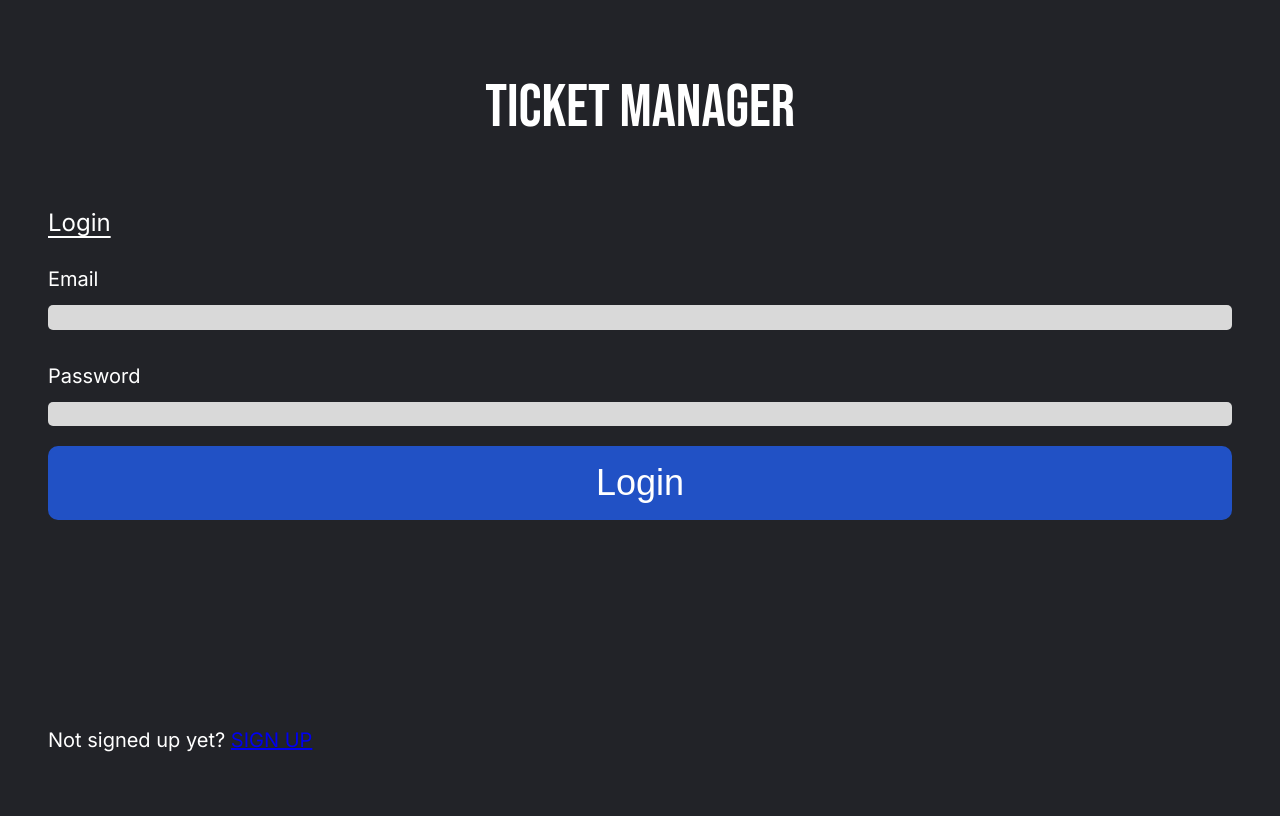
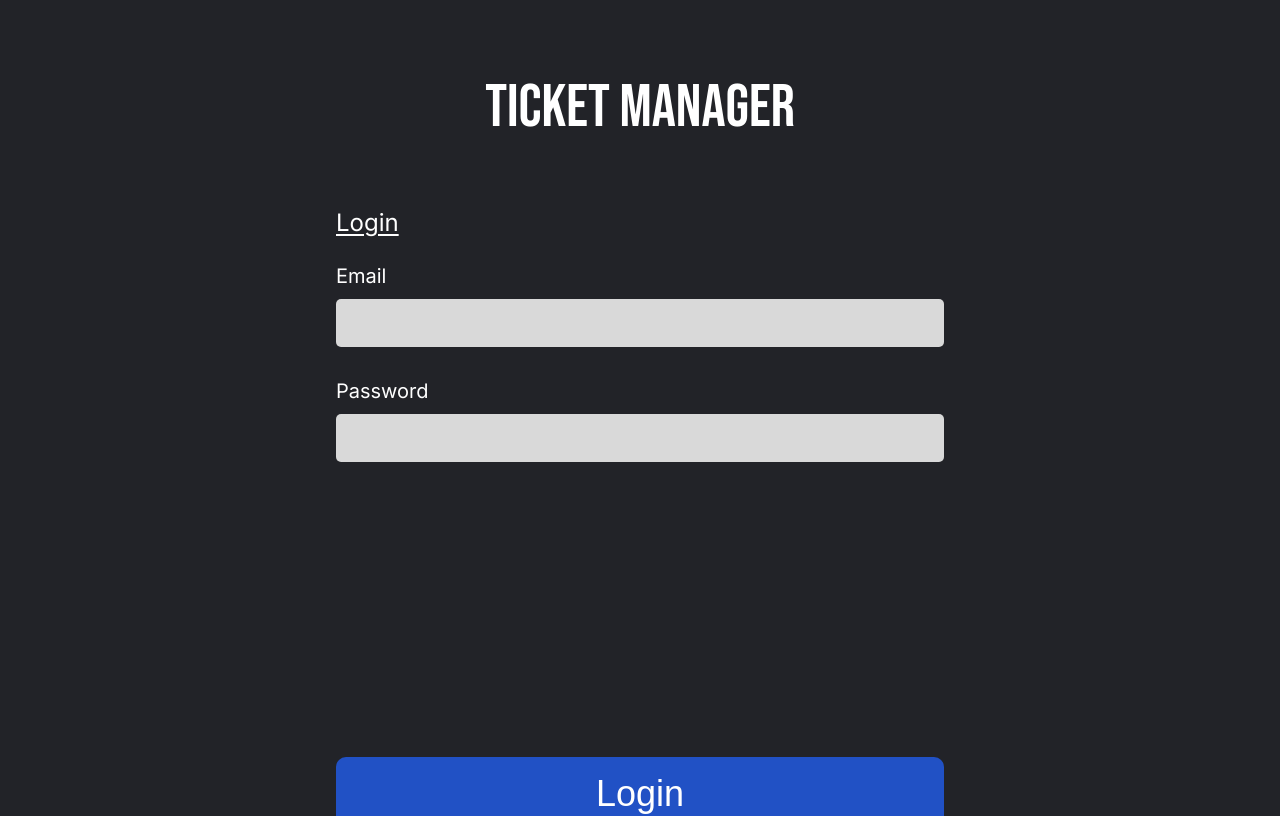
Before and after one commit to efmorales/ticketmanager-frontend, a React (Create React App) app: page /login in a window 1280 px wide. Shown: the top 816 px of the page. Built offline with nearby package versions, Linux system fonts and the light colour scheme; no server answers.

Commit message:
Added styles for login and npm start

```diff
--- a/src/components/UserSignupAndLogin.css
+++ b/src/components/UserSignupAndLogin.css
@@ -3,7 +3,6 @@
     width: 100vw;
     height: 100vh;
     color: #FFFFFF;
-    margin: 0;
 }
 
 .title {
@@ -21,18 +20,22 @@
     font-size: 1.25rem;
     background-color: #222328;
     height: 100%;
+    max-width: 44rem;
+    min-height: 1111px;
+    max-height: 1300px;
+    margin: auto;
 }
 
 .sign-up-form .sign-up-title {
     text-decoration: underline;
-    text-underline-offset: 0.2em;
+    text-underline-offset: 0.2rem;
     font-size: 1.5rem;
     margin-bottom: 1rem;
 }
 
 .sign-up-form label {
     text-align: left;
-    margin: .7em 0;
+    margin: .7rem 0;
     width: 100%;
 }
 
@@ -50,22 +53,23 @@ label span {
     border-radius: 5px;
     height: 3rem;
     width: 100%;
+    min-height: 40px;
     background-color: #D9D9D9;
 }
 
 .sign-up-form input:focus {
     outline: none;
-    box-shadow: 0 0 0 .25em #2151C5;
+    box-shadow: 0 0 0 .25rem #2151C5;
 }
 
 .submit-button {
     border: none;
     border-radius: 10px;
     padding: 1rem 0;
-    margin: auto 0 13rem 0;
+    margin: auto 0 7rem 0;
     width: 100%;
     font-size: 2.25rem;
-    color: #FFFFFF;
+    color: #ffffff;
     background-color: #2151C5;
 }
 
@@ -74,6 +78,20 @@ label span {
     box-shadow: 0 0 0 .25rem #2151C5;
 }
 
+.login-register-link {
+    width: 100%;
+    color: #e2e2e2;
+    margin: 0 0 6rem 0;
+}
+
+.login-register-link > a,
+a:hover,
+a:visited {
+    color: #205eef;
+    font-weight: 700;
+
+}
+
 .error-message {
     color: rgb(255, 60, 0);
 }
```
